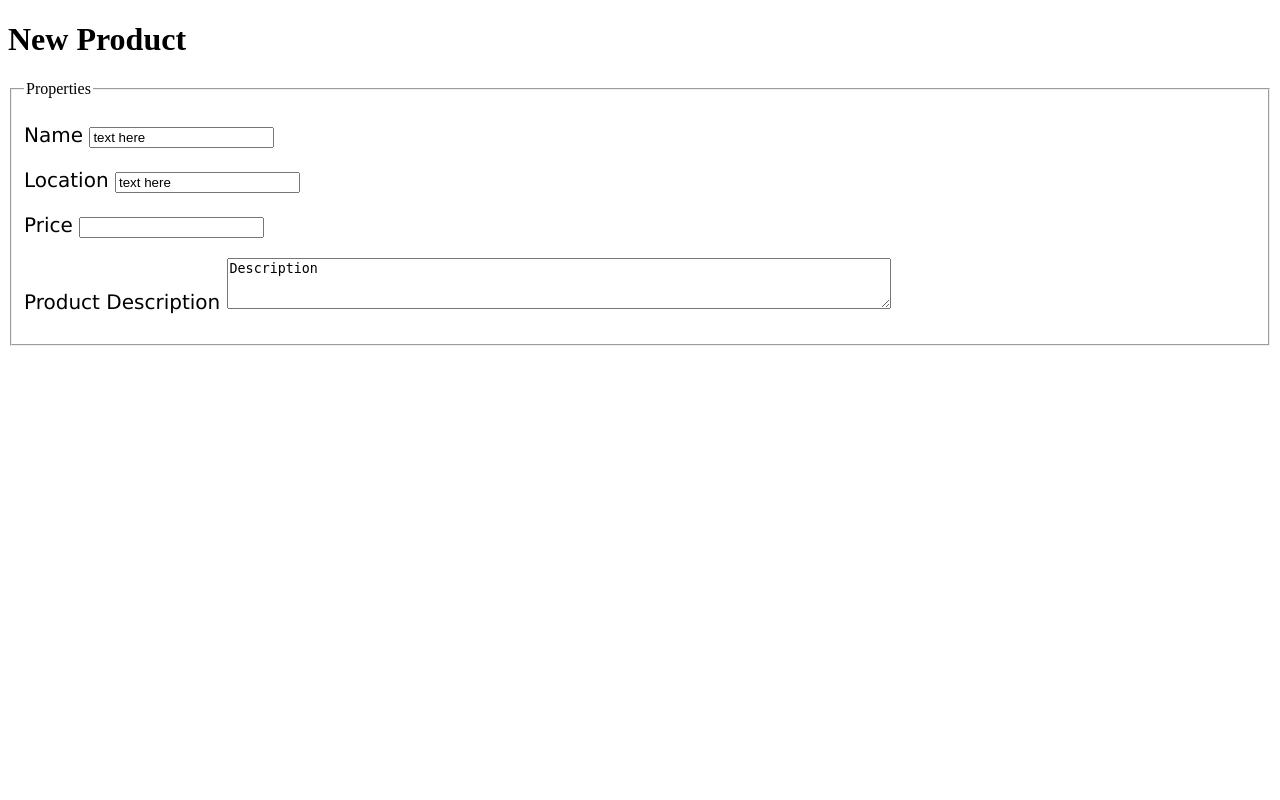
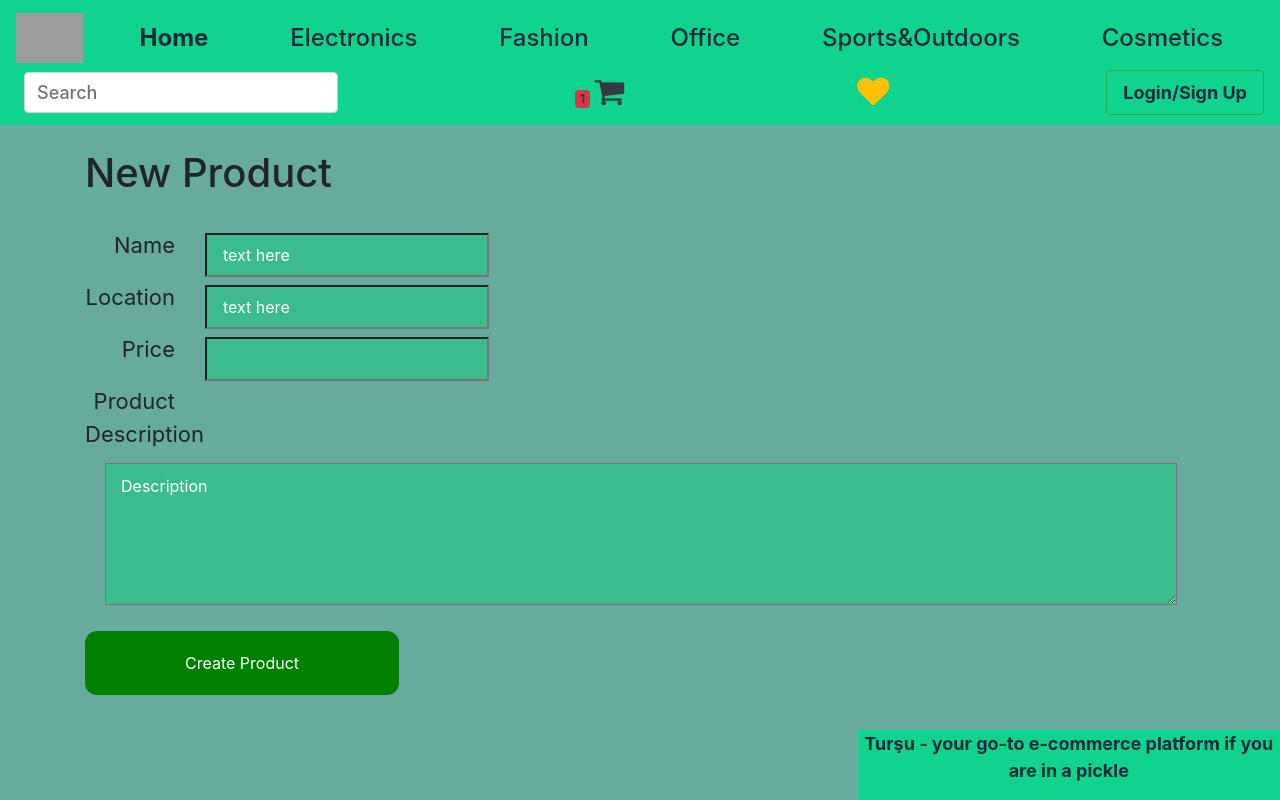
Before and after one commit to bounswe/bounswe2020group1, a Flask app: page /createproduct in a window 1280 px wide. Run offline with Flask 2, Linux system fonts and the light colour scheme; some libraries are stand-ins or nearby versions; grey boxes are pictures that could not be loaded.

Commit message:
Add files via upload

```diff
--- a/API/FrontEnd/frontend.py
+++ b/API/FrontEnd/frontend.py
@@ -4,9 +4,10 @@ products = [
         {
             "name": "sneakers 1 ",
             "seller": "nike",
-            "price": 36.99,
+            "price": {"try": 30, "usd": 210, "eur": 225},
             "description": "nike ayakkabı",
             "id":0,
+            "url":"https://images.unsplash.com/photo-1580232942837-906fc331cd99?ixlib=rb-1.2.1&ixid=eyJhcHBfaWQiOjEyMDd9&auto=format&fit=crop&w=800&q=80",
             "comments":[
                 {
                 "name": "ufuk",
@@ -21,9 +22,46 @@ products = [
         {
             "name": "sneakers 2 ",
             "seller": "adidas",
-            "price": 39.99,
+            "price": {"try": 40, "usd": 280, "eur": 300},
             "description": "adidas ayakkabı",
             "id":1,
+            "url":"https://images.unsplash.com/photo-1581327512014-619407b6a116?ixlib=rb-1.2.1&ixid=eyJhcHBfaWQiOjEyMDd9&auto=format&fit=crop&w=829&q=80",
+            "comments":[
+                {
+                "name": "asena",
+                "comment": "cok iyi"
+            },
+            {
+                "name": "mehmet",
+                "comment": "iyi"
+            },
+            ]
+        },
+        {
+            "name": "sneakers 1 ",
+            "seller": "nike",
+            "price": {"try": 30, "usd": 210, "eur": 225},
+            "description": "nike ayakkabı",
+            "id":0,
+            "url":"https://images.unsplash.com/photo-1580232942837-906fc331cd99?ixlib=rb-1.2.1&ixid=eyJhcHBfaWQiOjEyMDd9&auto=format&fit=crop&w=800&q=80",
+            "comments":[
+                {
+                "name": "ufuk",
+                "comment": "cok iyi"
+            },
+            {
+                "name": "yagiz",
+                "comment": "iyi"
+            },
+            ]
+        },
+        {
+            "name": "sneakers 2 ",
+            "seller": "adidas",
+            "price": {"try": 40, "usd": 280, "eur": 300},
+            "description": "adidas ayakkabı",
+            "id":1,
+            "url":"https://images.unsplash.com/photo-1581327512014-619407b6a116?ixlib=rb-1.2.1&ixid=eyJhcHBfaWQiOjEyMDd9&auto=format&fit=crop&w=829&q=80",
             "comments":[
                 {
                 "name": "asena",
@@ -48,9 +86,13 @@ def home():
 def create():
     return render_template("create_product.html")
 
-@app.route("/comment/<int:id>")
+@app.route("/product/<int:id>")
 def comment(id):
-    return render_template("comment_page.html",product = products[id])
+    return render_template("product_page.html",product = products[id])
+
+@app.route("/deneme")
+def deneme():
+    return render_template("layout.html")
 
 if __name__ == "__main__":
     app.run(debug=True)
--- a/API/FrontEnd/templates/create_product.html
+++ b/API/FrontEnd/templates/create_product.html
@@ -1,27 +1,53 @@
+{% extends "layout.html" %}
+
+    {% block body %}
 <!DOCTYPE HTML>
 <html lang = "en">
   <head>
     <style>
-    p {
-    font-family: verdana;
-    font-size: 20px;
+    label {
+    width:100px;
+    font-size:22px;
+    clear:left;
+    text-align:right;
+    padding-right:10px;
+    float:left;
     }
-    h2 {
-        color: navy;
-        margin-left: 20px;
-        text-align: center;
+    input {
+      padding: 8px 16px;
+      margin: 4px 20px;
+      background-color: #3CBC8D;
+      color: white;
+      float:left;
     }
+      .button {
+      border: none;
+      border-radius: 12px;
+      color: white;
+      padding: 20px 100px;
+      text-align: right;
+      text-decoration: none;
+      display: inline-block;
+      font-size: 16px;
+      cursor: pointer;
+    }
+    textarea {
+      color: white;
+      background-color: #3CBC8D;
+      padding: 10px 15px;
+      margin: 4px 20px;
+    }
+    .button1 {background-color: green;}
     </style>
     <title>createProduct.html</title>
     <meta charset = "UTF-8" />
   </head>
   <body>
-    <h1>New Product</h1>
-    <form action="/createProduct" method="post">
-      <fieldset>
-        <legend>Properties</legend>
+    <br><h1>New Product</h1> <br>
+    <form action="/createProduct" method="post" >
+      <fieldset >
         <p>
-          <label>Name</label>
+          <label >Name</label>
           <input type = "text"
                  id = "Name"
                  value = "text here" />
@@ -41,10 +67,16 @@
         <p>
           <label>Product Description</label>
           <textarea id = "text"
-                  rows = "3"
-                  cols = "80">Description</textarea>
+                  rows = "5"
+                  cols = "100">Description</textarea>
+        </p>
+        <p>
+          <button class="button button1">Create Product</button>
         </p>
       </fieldset>
+
+
     </form>
   </body>
 </html>
+{% endblock body %}
--- /dev/null
+++ b/API/FrontEnd/templates/includes/navbar.html
@@ -0,0 +1,28 @@
+<nav class="navbar nav-pills nav-fill " style="background-color: #10D48E;">
+    <a class="navbar-brand" href="/">
+        <img src="https://user-images.githubusercontent.com/44061548/76339778-998a7700-630b-11ea-9e3c-a769b1afc39c.png" height=50 alt="">
+    </a>
+    <a class="nav-item nav-link" href="/home" style="color: #132A3A; font-weight: 750; font-size: x-large;">Home </a>
+
+    <a class="nav-item nav-link" href="#" style="color: #132A3A; font-weight: 500; font-size: x-large;">Electronics </a>
+
+    <a class="nav-item nav-link" href="#" style="color: #132A3A; font-weight: 500; font-size: x-large;">Fashion </a>
+
+    <a class="nav-item nav-link" href="#" style="color: #132A3A; font-weight: 500; font-size: x-large;">Office </a>
+
+    <a class="nav-item nav-link" href="#" style="color: #132A3A; font-weight: 500; font-size: x-large;">Sports&Outdoors </a>
+
+    <a class="nav-item nav-link" href="#" style="color: #132A3A; font-weight: 500; font-size: x-large;">Cosmetics </a>
+
+    <form class="form-inline"  action="/search" method="GET">
+      <input class="form-control ml-sm-2" style="color: #132A3A; font-weight: 500; font-size: large;"type="text" name="keyword" id="keyword" placeholder="Search">
+    </form>
+    <a href="#!" class="nav-link navbar-link-2 waves-effect">
+      <span class="badge badge-secondary text-dark bg-danger">1</span>
+      <i class="fa fa-shopping-cart fa-2x text-dark pl-0" title="Shopping cart"></i>
+    </a>
+    <a href="#!" class="nav-link navbar-link-2 waves-effect">
+      <i class="fa fa-heart fa-2x text-warning" title="Favorites"></i>
+     </a>
+     <button class="btn btn-outline-success btn-lg" style="color: #132A3A; font-weight: 750; font-size: large;" type=""> Login/Sign Up </button>
+  </nav>
--- /dev/null
+++ b/API/FrontEnd/templates/layout.html
@@ -0,0 +1,35 @@
+<!DOCTYPE html>
+<html lang="en">
+<head>
+    <meta charset="UTF-8">
+    <meta name="viewport" content="width=device-width, initial-scale=1.0">
+    <meta http-equiv="X-UA-Compatible" content="ie=edge">
+    <link rel="stylesheet" href="https://stackpath.bootstrapcdn.com/bootstrap/4.4.1/css/bootstrap.min.css" integrity="sha384-Vkoo8x4CGsO3+Hhxv8T/Q5PaXtkKtu6ug5TOeNV6gBiFeWPGFN9MuhOf23Q9Ifjh" crossorigin="anonymous">
+    <link href="//maxcdn.bootstrapcdn.com/font-awesome/4.7.0/css/font-awesome.min.css" rel="stylesheet">
+    <title>Tursu</title>
+</head>
+<body style="background-color: #67AB9F;">
+
+    {% include "includes/navbar.html" %}
+    <div class="container">
+        {% block body %}
+        <p>selam</p>
+        {% endblock body %}
+    </div>
+<style>
+        .footer {
+          position: fixed;
+          right: 0;
+          bottom: 0;
+          width: 33%;
+          text-align: center;
+        }
+        </style>
+        <div class="footer" style="color: #132A3A; background-color: #10D48E; font-weight: 750; font-size: large;">
+            <p>Turşu - your go-to e-commerce platform if you are in a pickle</p>
+          </div>
+    <script src="https://code.jquery.com/jquery-3.4.1.slim.min.js" integrity="sha384-J6qa4849blE2+poT4WnyKhv5vZF5SrPo0iEjwBvKU7imGFAV0wwj1yYfoRSJoZ+n" crossorigin="anonymous"></script>
+<script src="https://cdn.jsdelivr.net/npm/popper.js@1.16.0/dist/umd/popper.min.js" integrity="sha384-Q6E9RHvbIyZFJoft+2mJbHaEWldlvI9IOYy5n3zV9zzTtmI3UksdQRVvoxMfooAo" crossorigin="anonymous"></script>
+<script src="https://stackpath.bootstrapcdn.com/bootstrap/4.4.1/js/bootstrap.min.js" integrity="sha384-wfSDF2E50Y2D1uUdj0O3uMBJnjuUD4Ih7YwaYd1iqfktj0Uod8GCExl3Og8ifwB6" crossorigin="anonymous"></script>
+</body>
+</html>
--- /dev/null
+++ b/API/FrontEnd/templates/product_page.html
@@ -0,0 +1,5 @@
+{% extends "layout.html" %}
+{% block body %}
+{% from "includes/cards.html" import  comments %}
+{{ comments(product= product, comments= product.comments) }}
+{% endblock body %}
```
Also changed, not shown: API/FrontEnd/templates/home.html (+8 -28 lines), API/FrontEnd/templates/includes/cards.html (added, +75 -0 lines).
